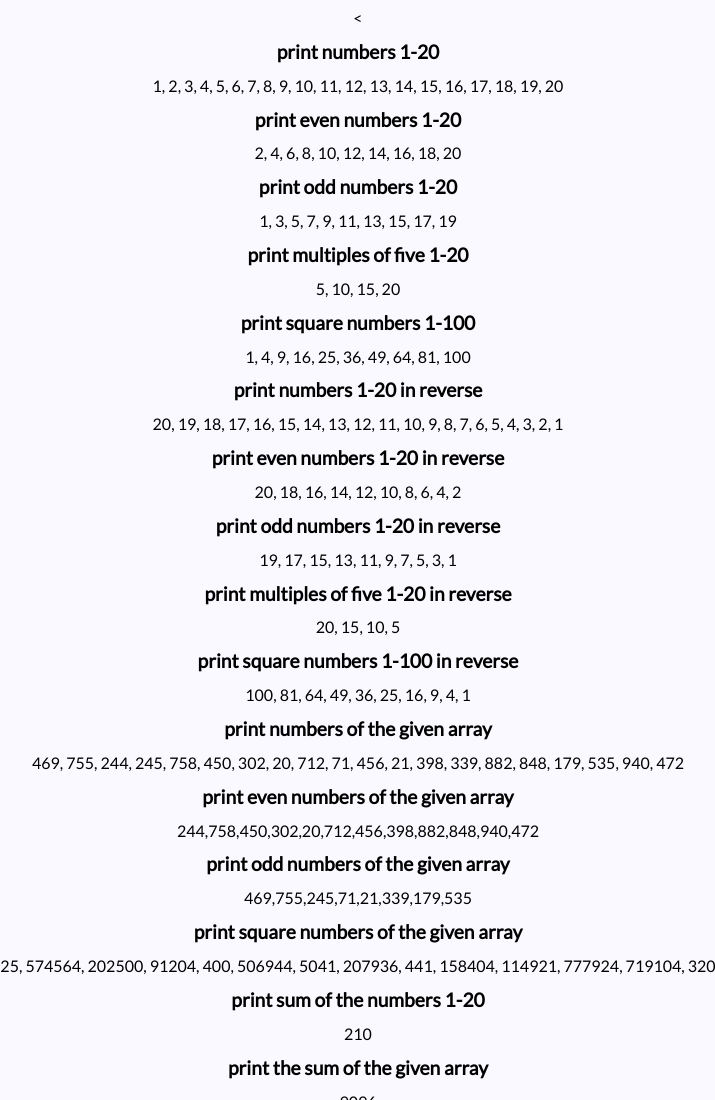
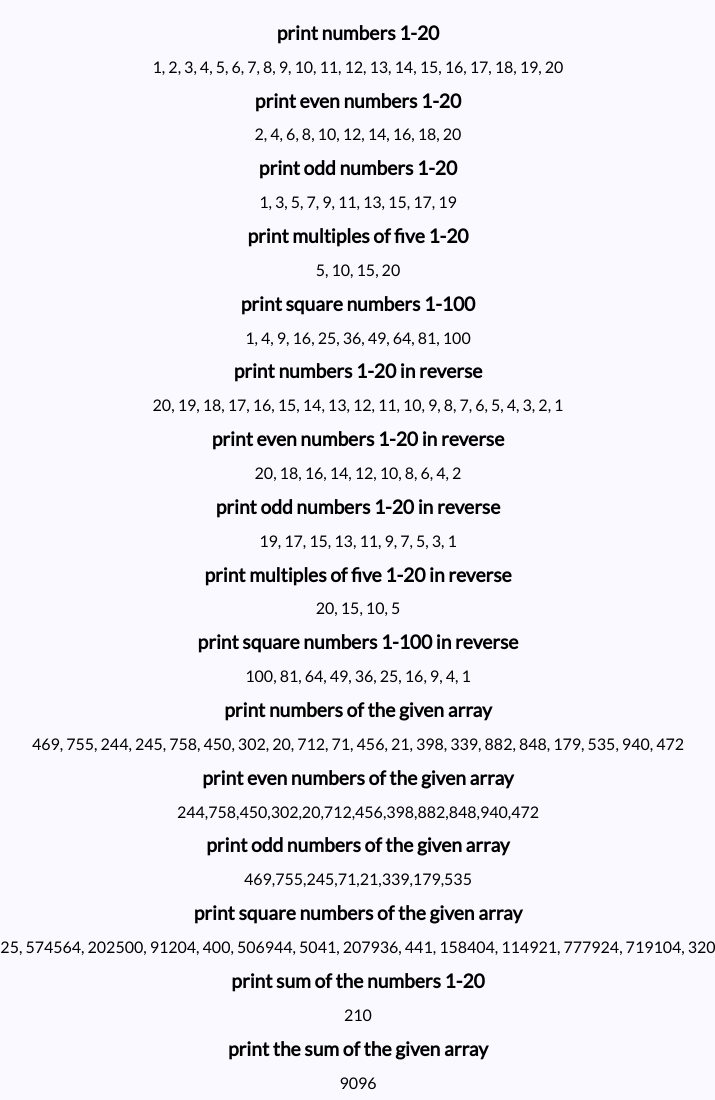
Before and after one commit to jakerjohnson94/katas-3, a plain HTML site: page index.html in a window 1280 px wide. Shown: the top 1100 px of the page, without its empty margins (282-997 px from the left). Drawn offline with Linux system fonts and the light colour scheme.

Commit message:
this will do

```diff
--- a/index.html
+++ b/index.html
@@ -33,7 +33,7 @@
 </head>
 
 <body>
-        <div class="wrap"><
+        <div class="wrap">
             <script>runKatas();</script>
             </div>
 
```
